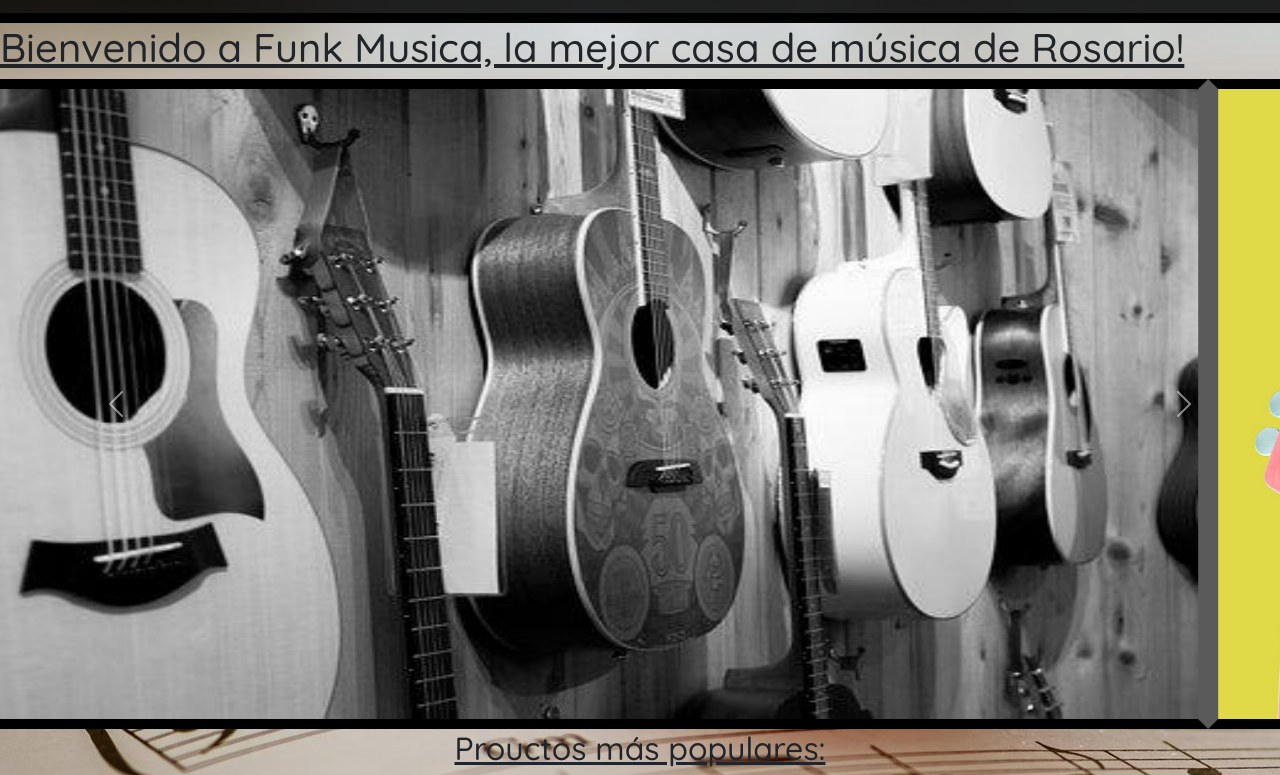
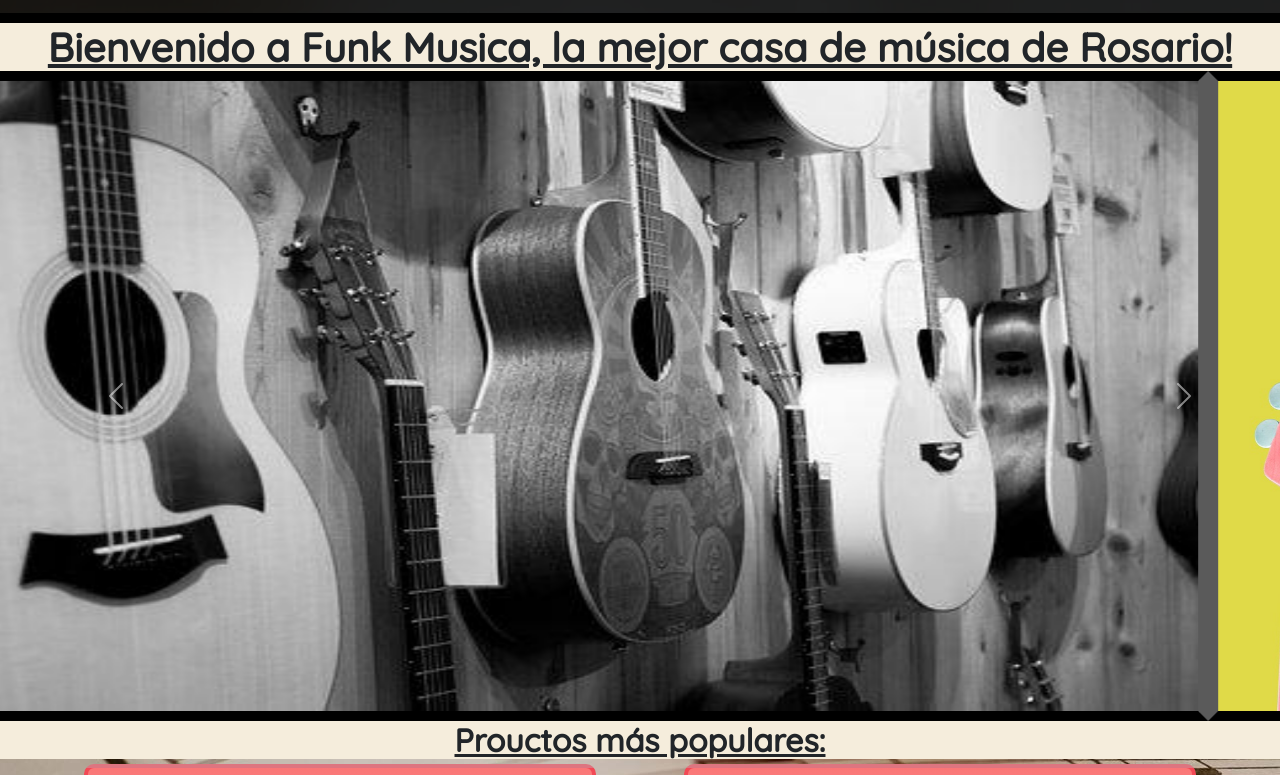
Before and after one commit to Tomivg/ProyectoCasaMusica, a plain HTML site: page index.html in a window 1280 px wide. Shown: the part 213-988 px from the top of the page. Drawn offline with nearby package versions, Linux system fonts and the light colour scheme.

Commit message:
Ajustando contrastes entre fondo y texto

```diff
--- a/index.html
+++ b/index.html
@@ -50,7 +50,7 @@
     <main>
     <section id="bienvenida" class="row">
       <div class="col">
-        <h1 class="subrayado">Bienvenido a Funk Musica, la mejor casa de música de Rosario!</h1>
+        <h1 class="subrayado destacado">Bienvenido a Funk Musica, la mejor casa de música de Rosario!</h1>
         <div id="carouselIndex" class="carousel slide" data-bs-ride="carousel">
             <div class="carousel-inner">
               <div class="carousel-item active">
@@ -76,7 +76,7 @@
     </section>
     <section id="populares" class="row text-center">
         <div class="column">
-        <h2 class="subrayado">Prouctos más populares:</h2>
+        <h2 class="subrayado destacado">Prouctos más populares:</h2>
         <div>
         <div id="productos">
         <div class = "contenedor col-md-6">
--- a/styles/partials/_main.scss
+++ b/styles/partials/_main.scss
@@ -94,6 +94,13 @@ legend{
 
 }
 
+.destacado{
+    margin-bottom: 0px;
+    text-align: center;
+    font-weight: bold;
+    background-color: #F5EDDC;
+}
+
 label{
 
     margin: 6px;
```
Also changed, not shown: styles/partials/_extends.scss (renamed from styles/partials/__extends.scss), styles/partials/_maps.scss (renamed from styles/partials/__maps.scss), styles/partials/_mixins.scss (renamed from styles/partials/__mixins.scss), styles/partials/_variables.scss (renamed from styles/partials/__variables.scss), styles/styles.css, 1 other file.
